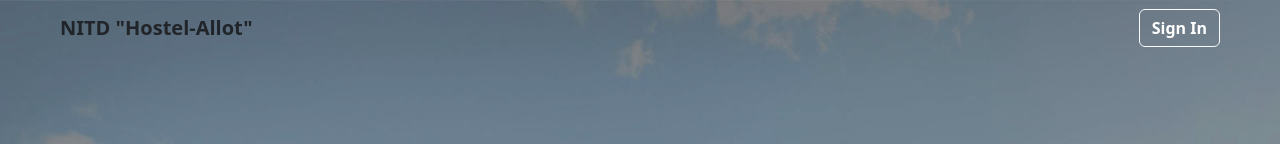
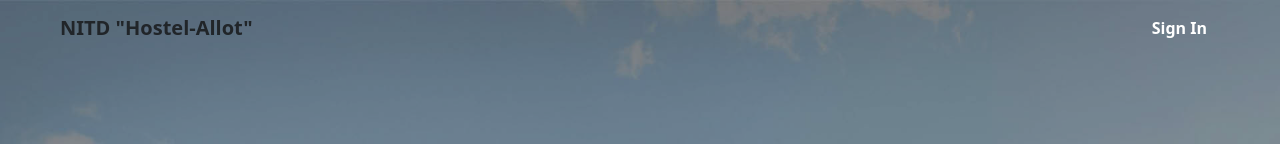
Before and after one commit to ShreyanshRaj22/roomAllot, a React (Create React App) app: page / in a window 1280 px wide. Shown: the top 144 px of the page. Built offline with nearby package versions, Linux system fonts and the light colour scheme; the HTML template or start-up script is replaced by a standard one.

Commit message:
minor change

```diff
--- a/src/components/Navbar.jsx
+++ b/src/components/Navbar.jsx
@@ -7,7 +7,7 @@
             <div className="container-fluid mx-5">
                 <a className="navbar-brand fw-bold text-dark" href="#">NITD "Hostel-Allot"</a>
                 <form className="d-flex">
-                  <button className="btn btn-outline-light fw-bold text-white" type="submit">Sign In</button>
+                  <button className="btn fw-bold text-white" type="submit">Sign In</button>
                 </form>
             </div>
         </nav>
```
